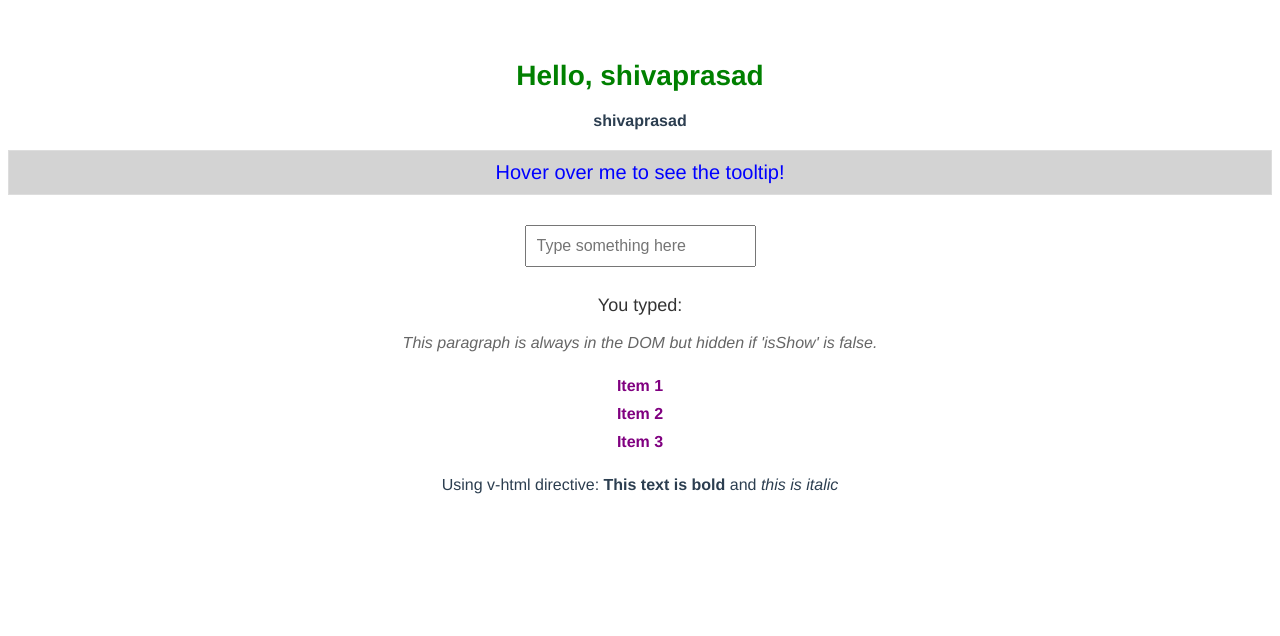
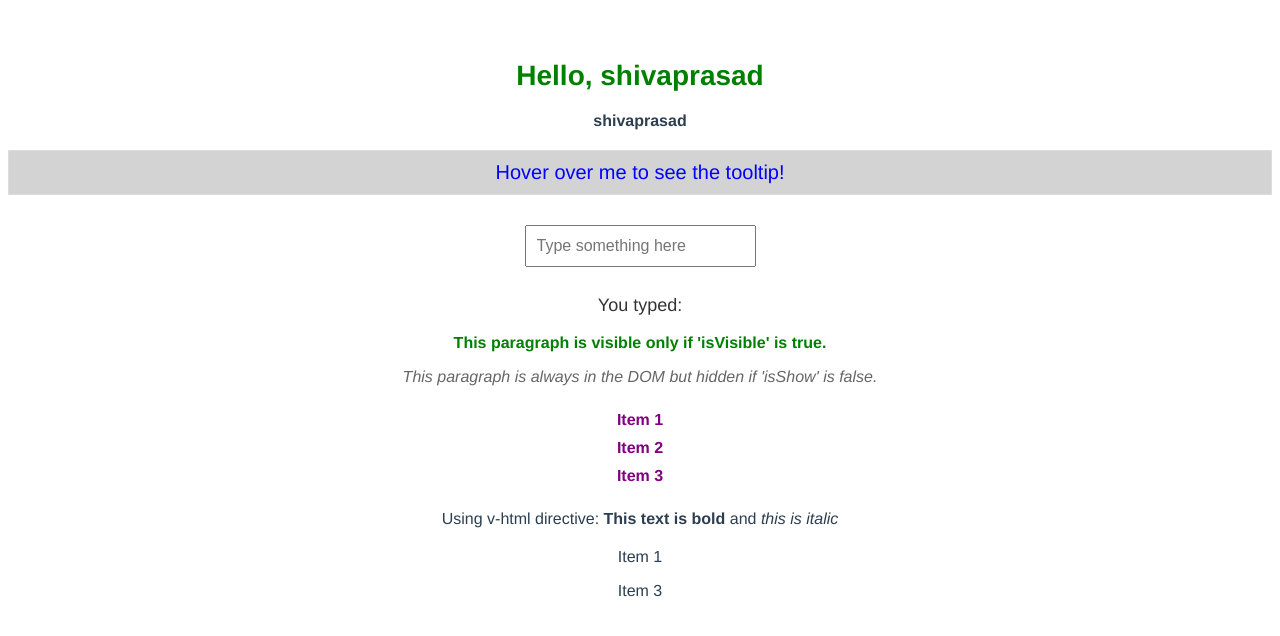
Before and after one commit to shivapabbu1/Vue_tutorial, a Vue app: page / in a window 1280 px wide. Shown: the top 636 px of the page. Built offline with nearby package versions, Linux system fonts and the light colour scheme.

Commit message:
Directives ,databind

```diff
--- a/src/App.vue
+++ b/src/App.vue
@@ -38,6 +38,16 @@
 
     <!-- v-html: Rendering raw HTML content -->
     <p>Using v-html directive: <span v-html="rawHtml"></span></p>
+
+    <!-- Conditional rendering for lists -->
+    <ul class="conditional-list">
+      <!-- v-if within v-for: Conditionally render list items based on their property -->
+      <li v-for="item in items" :key="item.id" >
+
+         <p v-if="item.isVisible"> {{ item.name }}</p>
+
+        </li>
+    </ul>
   </div>
 </template>
 
@@ -56,8 +66,8 @@ export default {
         backgroundColor: 'lightgray'
       },
       inputText: '',
-      isVisible: false,
-      isShow: true,
+      isVisible: true, // Set to true to show the paragraph
+      isShow: true,   // Set to true to show the paragraph
       headerStyle: {
         color: 'green',
         fontSize: '28px'
@@ -67,9 +77,9 @@ export default {
         fontWeight: 'bold'
       },
       items: [
-        { id: 1, name: 'Item 1' },
-        { id: 2, name: 'Item 2' },
-        { id: 3, name: 'Item 3' }
+        { id: 1, name: 'Item 1', isVisible: true },
+        { id: 2, name: 'Item 2', isVisible: false },
+        { id: 3, name: 'Item 3', isVisible: true }
       ],
       rawHtml: '<b>This text is bold</b> and <i>this is italic</i>'
     };
@@ -146,4 +156,11 @@ export default {
 .item-list li {
   padding: 5px 0;
 }
+
+/* Styling for conditional list */
+.conditional-list {
+  list-style-type: none;
+  padding: 0;
+  margin: 20px 0;
+}
 </style>
```
